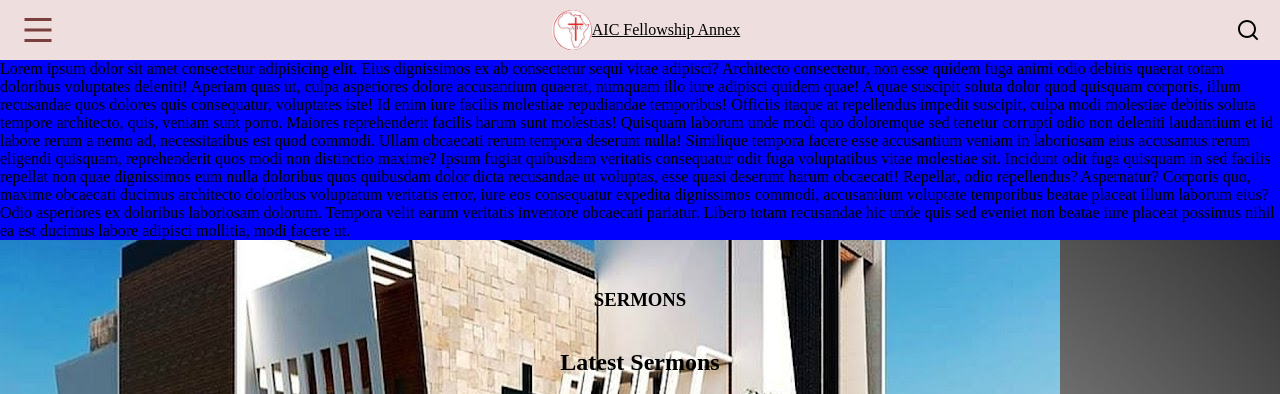
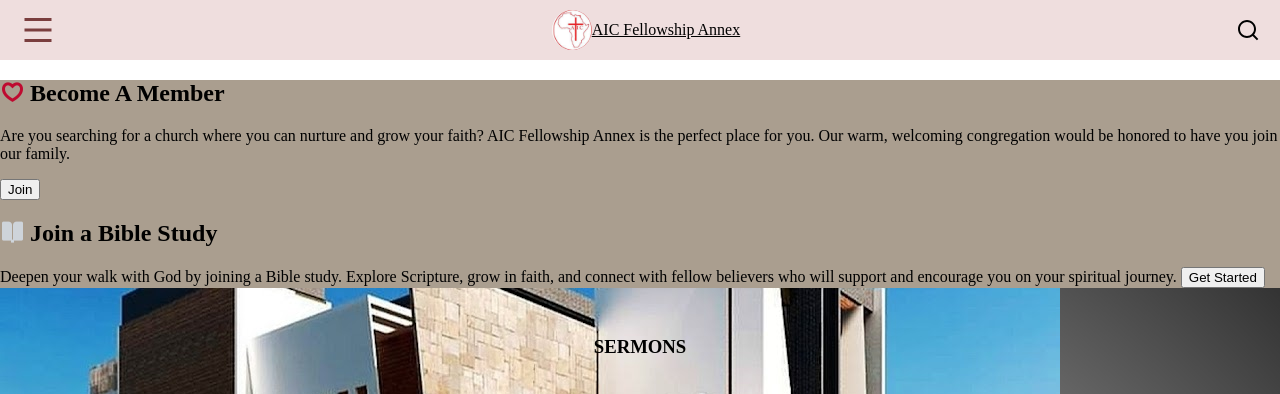
Before and after one commit to Kemboijames7/church, a plain HTML site: page index.html in a window 1280 px wide. Shown: the top 394 px of the page. Drawn offline with nearby package versions, Linux system fonts and the light colour scheme.

Commit message:
Added section

```diff
--- a/index.html
+++ b/index.html
@@ -24,14 +24,24 @@
 
     </header>
     <div class="container">
-        Lorem ipsum dolor sit amet consectetur adipisicing elit. Eius dignissimos ex ab consectetur sequi vitae adipisci? Architecto consectetur, non esse quidem fuga animi odio debitis quaerat totam doloribus voluptates deleniti!
-        Aperiam quas ut, culpa asperiores dolore accusantium quaerat, numquam illo iure adipisci quidem quae! A quae suscipit soluta dolor quod quisquam corporis, illum recusandae quos dolores quis consequatur, voluptates iste!
-        Id enim iure facilis molestiae repudiandae temporibus! Officiis itaque at repellendus impedit suscipit, culpa modi molestiae debitis soluta tempore architecto, quis, veniam sunt porro. Maiores reprehenderit facilis harum sunt molestias!
-        Quisquam laborum unde modi quo doloremque sed tenetur corrupti odio non deleniti laudantium et id labore rerum a nemo ad, necessitatibus est quod commodi. Ullam obcaecati rerum tempora deserunt nulla!
-        Similique tempora facere esse accusantium veniam in laboriosam eius accusamus rerum eligendi quisquam, reprehenderit quos modi non distinctio maxime? Ipsum fugiat quibusdam veritatis consequatur odit fuga voluptatibus vitae molestiae sit.
-        Incidunt odit fuga quisquam in sed facilis repellat non quae dignissimos eum nulla doloribus quos quibusdam dolor dicta recusandae ut voluptas, esse quasi deserunt harum obcaecati! Repellat, odio repellendus? Aspernatur?
-        Corporis quo, maxime obcaecati ducimus architecto doloribus voluptatum veritatis error, iure eos consequatur expedita dignissimos commodi, accusantium voluptate temporibus beatae placeat illum laborum eius? Odio asperiores ex doloribus laboriosam dolorum.
-        Tempora velit earum veritatis inventore obcaecati pariatur. Libero totam recusandae hic unde quis sed eveniet non beatae iure placeat possimus nihil ea est ducimus labore adipisci mollitia, modi facere ut.
+        <div>
+            <h2><i class="ri-heart-3-line"></i> Become A Member</h2>
+            <p>Are you searching for a church where you can nurture and grow your faith? AIC Fellowship Annex is the perfect place for you. Our warm, welcoming congregation would be honored to have you join our family.</p>
+
+        <button>Join</button>
+        </div>
+
+
+        <div>
+            <h2><i class="ri-book-open-fill"></i>  Join a Bible Study</h2>
+
+Deepen your walk with God by joining a Bible study. Explore Scripture, grow in faith, and connect with fellow believers who will support and encourage you on your spiritual journey.
+
+    <button>Get Started</button>
+        </div>
+
+
+
     </div>
 <section class="our_Sermon">
 
--- a/style.css
+++ b/style.css
@@ -31,7 +31,16 @@ header {
 }
 
 .container {
-    background-color: blue;
+    background-color: rgb(170, 158, 143);
+}
+
+.ri-heart-3-line {
+    border-radius: 10px;
+    color: #bf0a30;
+}
+
+.ri-book-open-fill {
+    color: #ced4da;
 }
 
 
@@ -56,6 +65,12 @@ header {
     color: white;
     font-size: 16px;
 }
+
+.latest_sermon > button :hover {
+    background-color: #000;
+    cursor: pointer;
+}
+
 
 .latest_sermon{
     margin: 10px;
```
